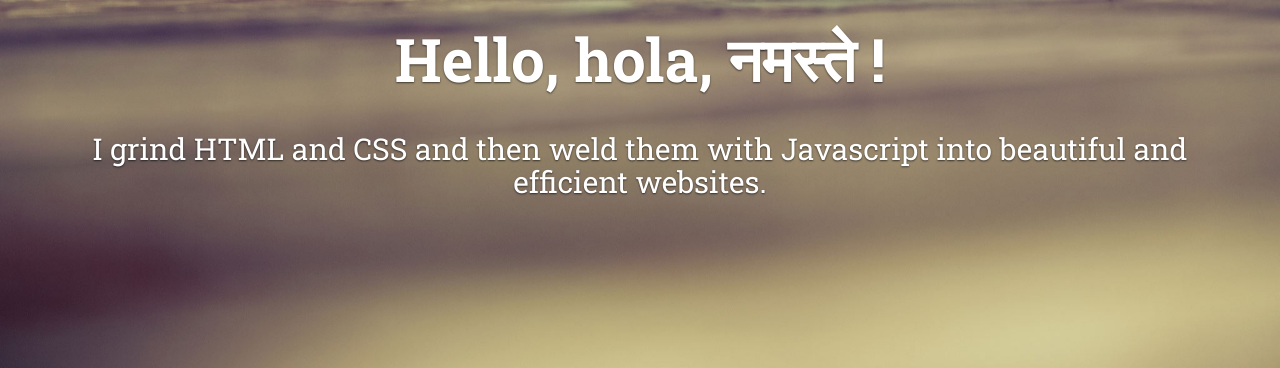
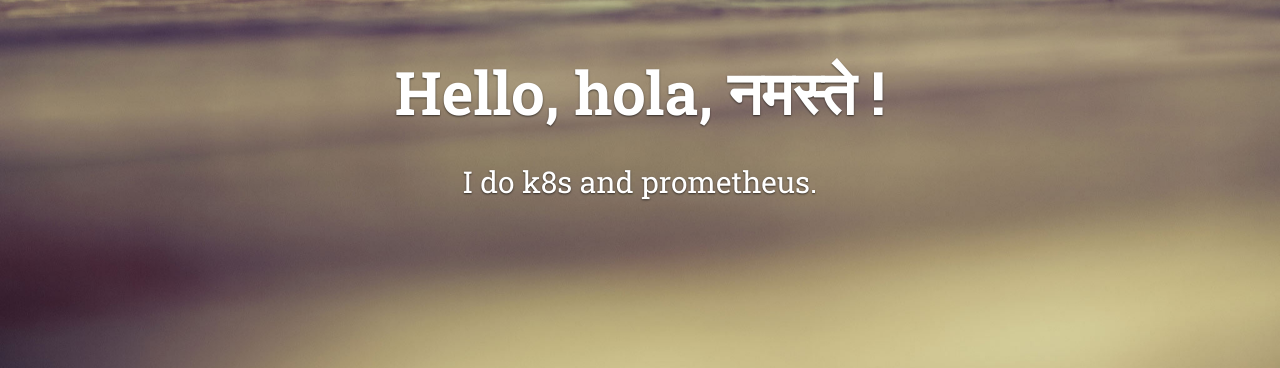
Before and after one commit to eodchop/Basic-Portfolio, a plain HTML site: page index.html in a window 1280 px wide. Shown: the part 432-800 px from the top of the page. Drawn offline with Linux system fonts and the light colour scheme; some packages are replaced by stand-ins of ours.

Commit message:
Update index.html

```diff
--- a/index.html
+++ b/index.html
@@ -77,7 +77,7 @@
                                 <img src="img/logo-big.png" alt="logo" width="130">
                             </div>
                             <h1 data-animate="fadeInDown">Hello, hola, नमस्ते !</h1>
-                            <h2 data-animate="slideInUp">I grind HTML and CSS and then weld them with Javascript into beautiful and efficient websites.</h2>
+                            <h2 data-animate="slideInUp">I do k8s and prometheus.</h2>
                         </div>
                     </div>
                 </div>
```
